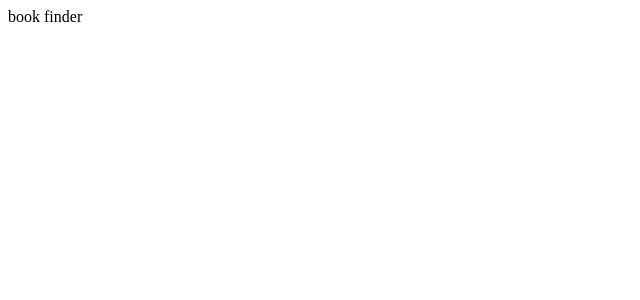
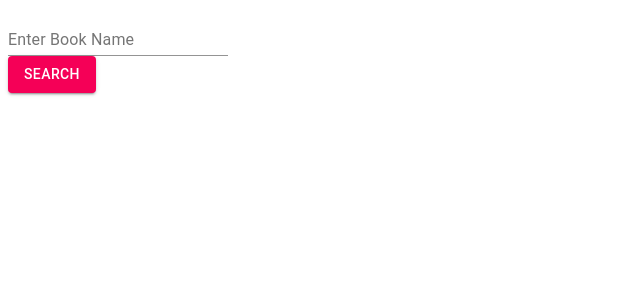
Before and after one commit to mai-mohamed/BookFinder, a React (Create React App) app: page / in a window 1280 px wide. Shown: the top 300 px of the page, without its empty margins (0-640 px from the left). Built offline with nearby package versions, Linux system fonts and the light colour scheme.

Commit message:
add common inputs

```diff
--- a/src/Components/Common/Button.jsx
+++ b/src/Components/Common/Button.jsx
@@ -0,0 +1,14 @@
+import React from "react";
+import {Button} from "@material-ui/core";
+
+function CommonBtn({name}) {
+  return (
+    <div>
+      <Button variant="contained" color="secondary">
+        {name}
+      </Button>
+    </div>
+  );
+}
+
+export default CommonBtn;
--- a/src/Components/Common/InputText.jsx
+++ b/src/Components/Common/InputText.jsx
@@ -0,0 +1,11 @@
+import React from "react";
+import { TextField } from "@material-ui/core";
+function CommonInputText({ id, label }) {
+  return (
+    <div>
+      <TextField id={id} label={label} />
+    </div>
+  );
+}
+
+export default CommonInputText;
--- a/src/Views/BookFinder.jsx
+++ b/src/Views/BookFinder.jsx
@@ -1,7 +1,13 @@
 import React from "react";
+import CommonBtn from "../Components/Common/Button";
+import CommonInputText from "../Components/Common/InputText";
 
 function BookFinder() {
-  return <div>book finder</div>;
+
+  return <div>
+      <CommonInputText label="Enter Book Name" id="name"/>
+      <CommonBtn name="Search"/></div>;
 }
 
+
 export default BookFinder;
```
Also changed, not shown: src/Components/BookFinder/BookCard/BookCard.jsx (added, +11 -0 lines), src/Components/BookFinder/Book/Book.jsx (deleted).
